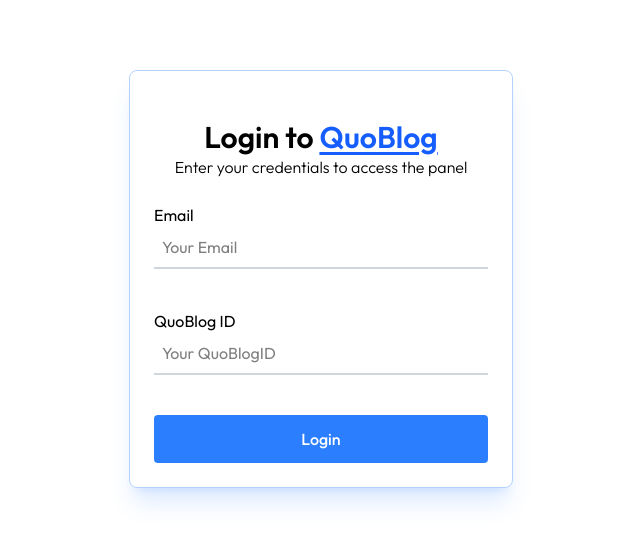
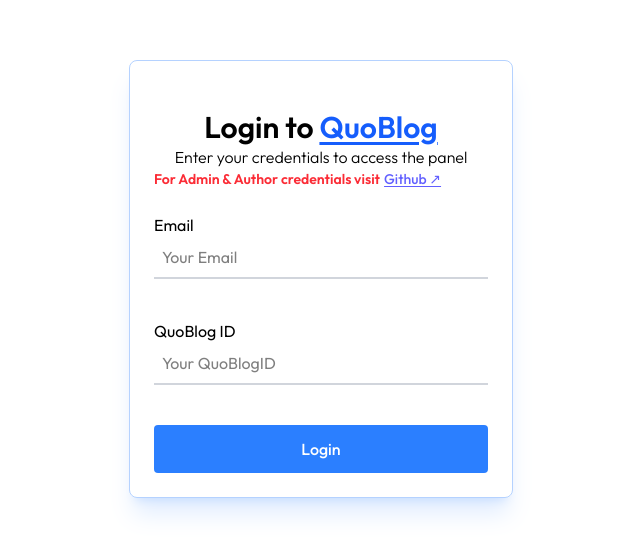
Before and after one commit to kineticbeast69/QuoBlogs, a React (Vite) app in the folder client/: page /login in a window 1280 px wide. Shown: the part 121-676 px from the top of the page, without its empty margins (319-959 px from the left). Built offline with nearby package versions, Linux system fonts and the light colour scheme.

Commit message:
login page ui updated

```diff
--- a/client/src/pages/loginPage.jsx
+++ b/client/src/pages/loginPage.jsx
@@ -17,6 +17,17 @@
               <p className="font-light text-base">
                 Enter your credentials to access the panel
               </p>
+              <p className="text-sm text-red-500 flex items-center gap-1">
+                For Admin & Author credentials visit{" "}
+                <Link
+                  to="https://github.com/kineticbeast69/QuoBlogs"
+                  target="_blank"
+                  rel="noopener noreferrer"
+                  className="text-indigo-500 underline underline-offset-2 hover:text-indigo-700 transition-colors duration-200 font-medium"
+                >
+                  Github ↗
+                </Link>
+              </p>
             </h1>
           </div>
         </div>
```
